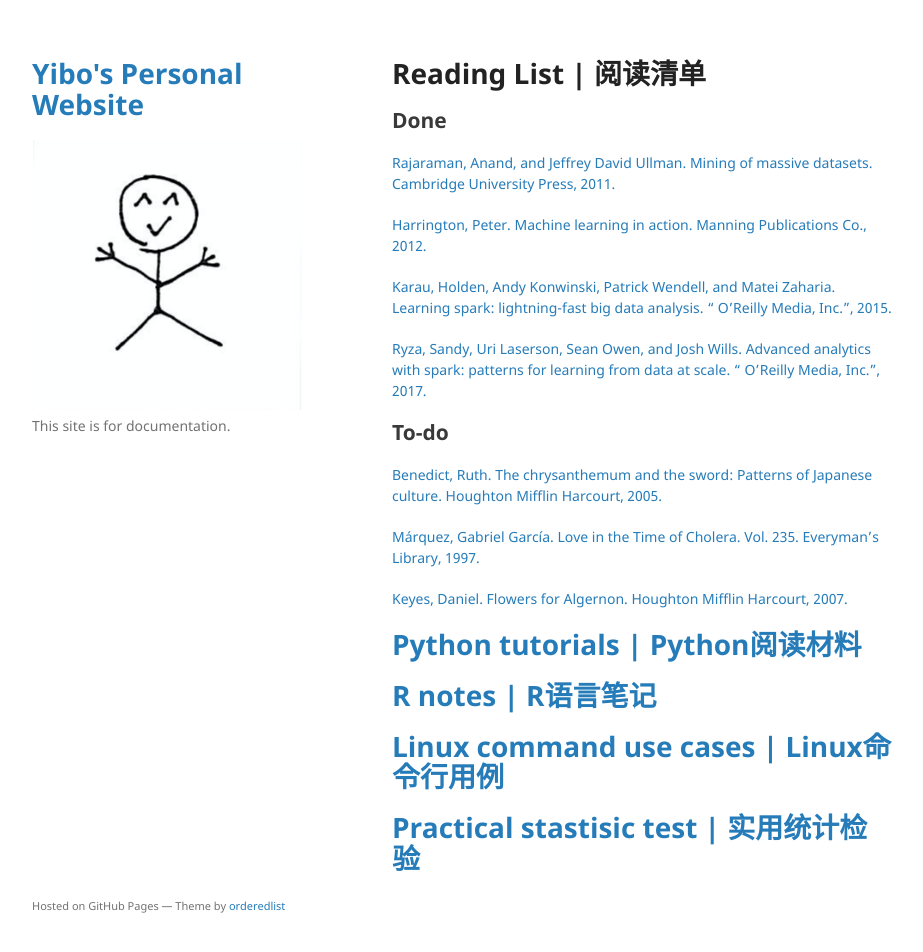
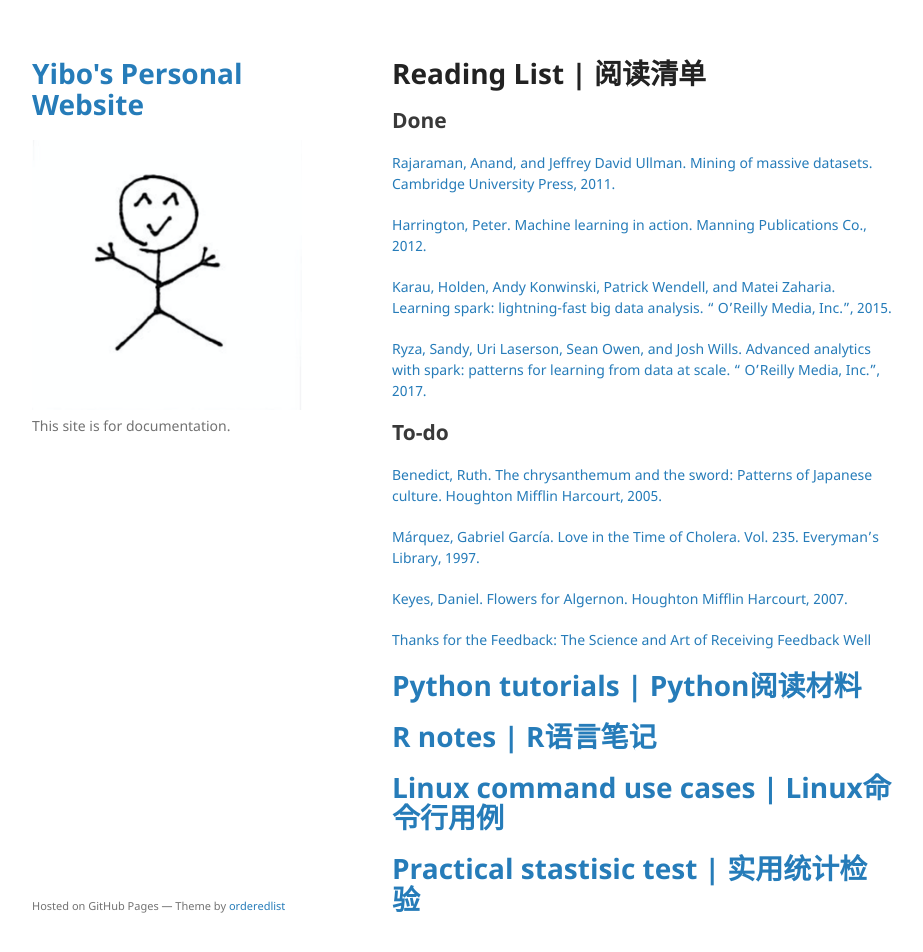
Before and after one commit to RupertMa/RupertMa.github.io, a Jekyll site: the page built from index.md, in a window 1280 px wide and 985 px high. Shown: the top 952 px of the window, without its empty margins (178-1101 px from the left). Built offline with Jekyll 4.4.1, drawn with Linux system fonts in a browser that asks for light colours.

Commit message:
Updated reading list

```diff
--- a/index.md
+++ b/index.md
@@ -26,6 +26,8 @@ There should be whitespace between paragraphs. We recommend including a README,
 [Márquez, Gabriel García. Love in the Time of Cholera. Vol. 235. Everyman's Library, 1997.](https://books.google.com/books?hl=en&lr=&id=iNuEDwAAQBAJ&oi=fnd&pg=PA7&dq=Love+in+the+Time+of+Cholera&ots=NN9G5PIf8_&sig=KbpiBvkKdqiwqDGCRRCfdC6_yik#v=onepage&q=Love%20in%20the%20Time%20of%20Cholera&f=false)
 
 [Keyes, Daniel. Flowers for Algernon. Houghton Mifflin Harcourt, 2007.](https://books.google.com/books/about/Flowers_for_Algernon.html?id=_oG_iTxP1pIC)
+
+[Thanks for the Feedback: The Science and Art of Receiving Feedback Well](https://books.google.com/books?id=bWw2AAAAQBAJ)
 
 
 # [Python tutorials | Python阅读材料](./Python-notes.md)
```
